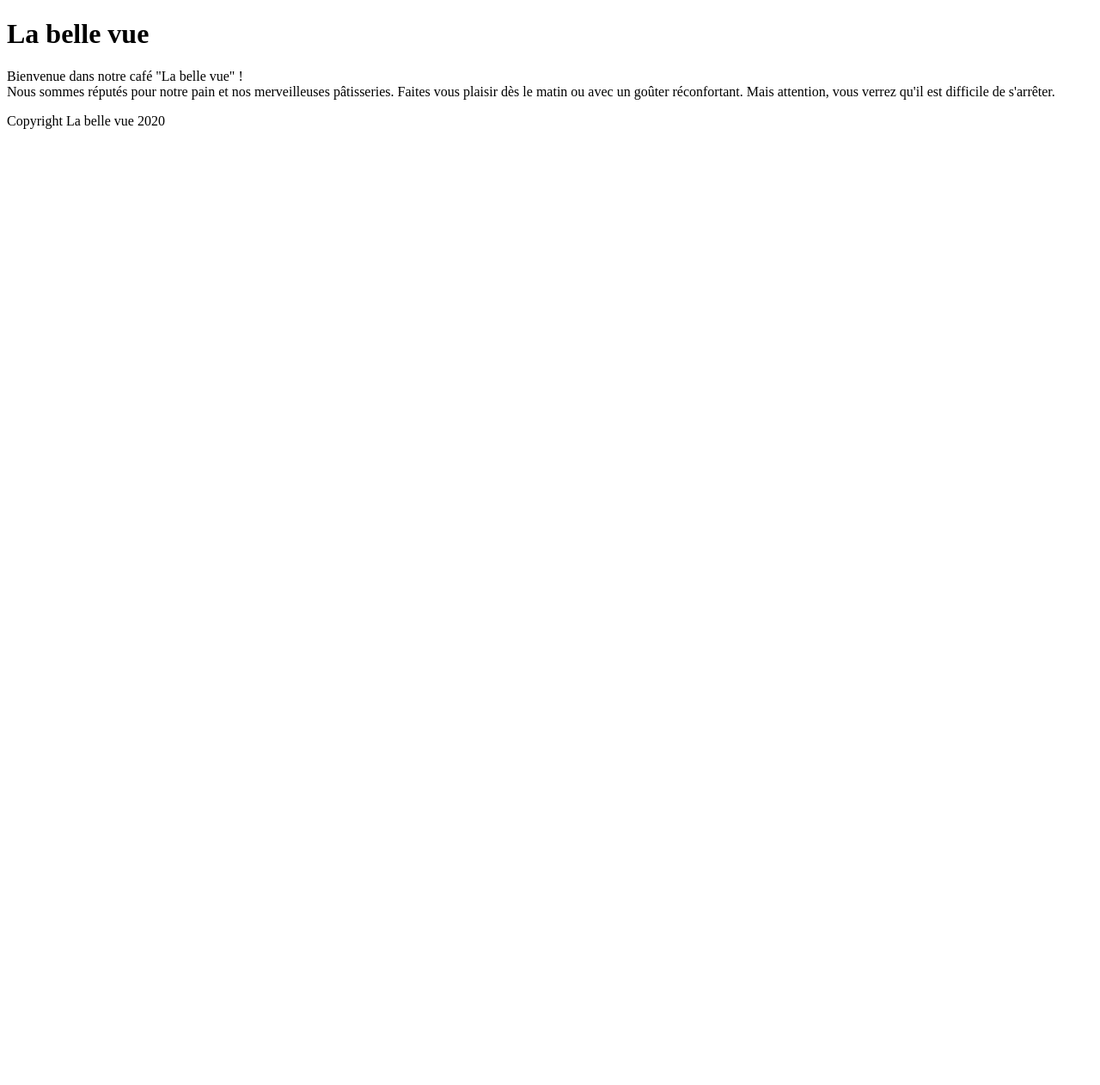
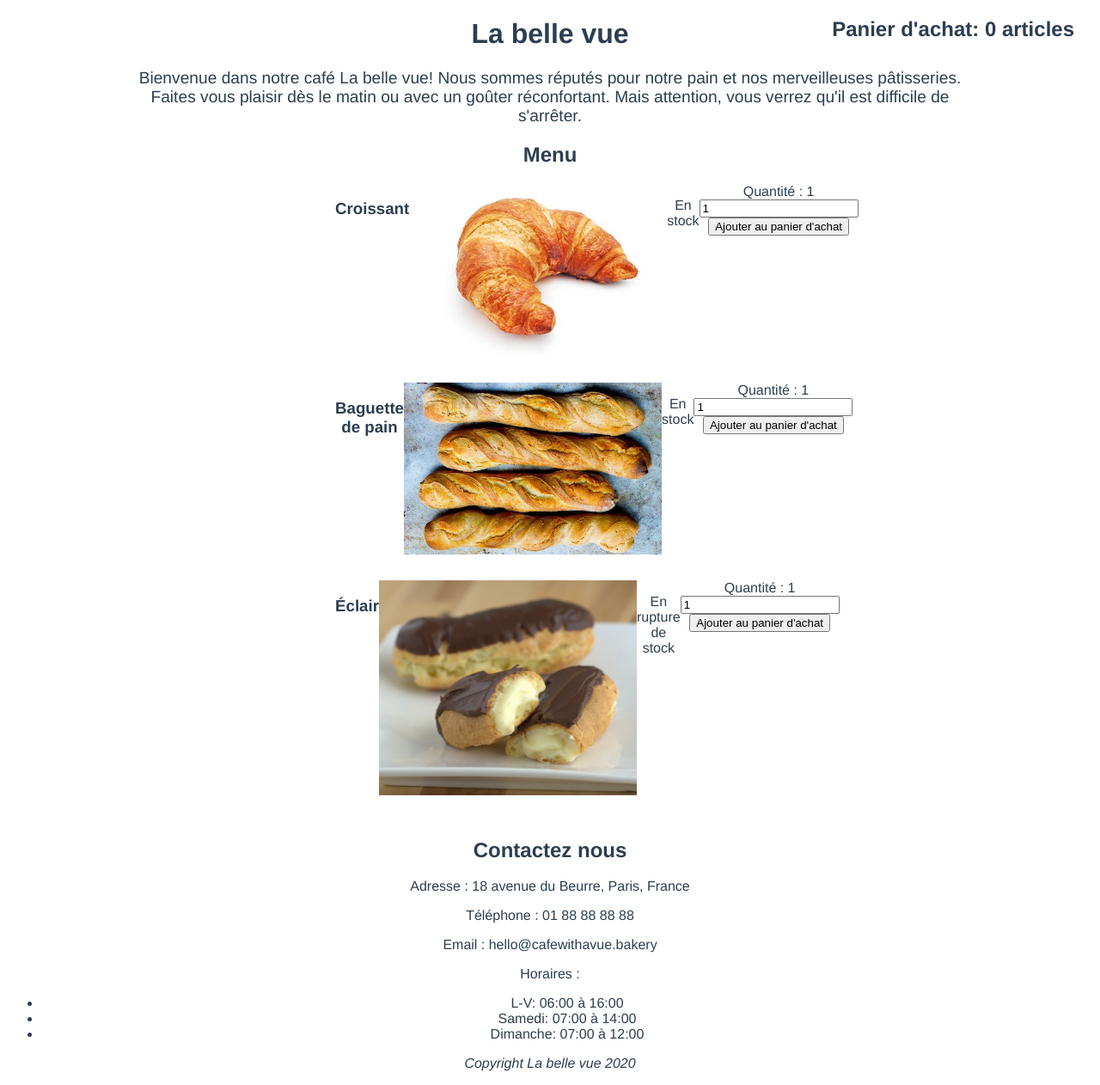
Before and after one commit to ALaureB/Vue-training, a plain HTML site: page index.html in a window 1280 px wide. Shown: the whole page at 86% size. Before the commit the page ends 800 px from the top, so only its background shows below. Drawn offline with nearby package versions, Linux system fonts and the light colour scheme.

Commit message:
Discover directives

```diff
--- a/index.html
+++ b/index.html
@@ -4,33 +4,122 @@
     <meta charset="UTF-8" />
     <meta name="viewport" content="width=device-width, initial-scale=1.0" />
     <meta http-equiv="X-UA-Compatible" content="ie=edge" />
-    <link rel="stylesheet" href="./styles.css" />
+    <link rel="stylesheet" href="./style.css" />
     <title>Cafe with a Vue</title>
   </head>
 
   <body>
-    <div id="app">
-      <h1>{{ resturantName }}</h1>
-
+    <div id="app" class="app">
+      <h1>{{ restaurantName }}</h1>
       <p class="description">
-        Bienvenue dans notre café "{{ resturantName }}" !<br />
-        Nous sommes réputés pour notre pain et nos merveilleuses pâtisseries.
-        Faites vous plaisir dès le matin ou avec un goûter réconfortant. Mais
-        attention, vous verrez qu'il est difficile de s'arrêter.
+        Bienvenue dans notre café {{ restaurantName }}! Nous sommes réputés pour
+        notre pain et nos merveilleuses pâtisseries. Faites vous plaisir dès le
+        matin ou avec un goûter réconfortant. Mais attention, vous verrez qu'il
+        est difficile de s'arrêter.
       </p>
 
+      <section class="menu">
+        <h2>Menu</h2>
+        <div
+          class="menu-item"
+          v-for="menuItem in simpleMenu"
+          :key="menuItem.name"
+        >
+          <h3>{{ menuItem.name }}</h3>
+          <img
+            class="menu-item__image"
+            :src="menuItem.image.source"
+            :alt="menuItem.image.alt"
+          />
+          <p v-if="menuItem.inStock">En stock</p>
+          <p v-else>En rupture de stock</p>
+          <div>
+            <label for="add-item-quantity"
+              >Quantité : {{ menuItem.quantity}}</label
+            >
+            <input
+              v-model.number="menuItem.quantity"
+              id="add-item-quantity"
+              type="number"
+            />
+            <button @click="addToShoppingCart(menuItem.quantity)">
+              Ajouter au panier d'achat
+            </button>
+          </div>
+        </div>
+      </section>
+
+      <aside class="shopping-cart">
+        <h2>Panier d'achat: {{ shoppingCart }} articles</h2>
+      </aside>
+
+      <h2>Contactez nous</h2>
+      <p>Adresse : {{ address }}</p>
+      <p>Téléphone : {{ phone }}</p>
+      <p>Email : {{ email }}</p>
+      <p>Horaires :</p>
+      <ul>
+        <li>L-V: 06:00 à 16:00</li>
+        <li>Samedi: 07:00 à 14:00</li>
+        <li>Dimanche: 07:00 à 12:00</li>
+      </ul>
+
       <footer class="footer">
-        <p>Copyright La belle vue 2020</p>
+        <p>Copyright {{ restaurantName }} 2020</p>
       </footer>
     </div>
 
-    <script src="https://cdn.jsdelivr.net/npm/vue@2/dist/vue.js"></script>
-
+    <script src="https://cdn.jsdelivr.net/npm/vue/dist/vue.js"></script>
     <script>
       const app = new Vue({
         el: "#app",
         data: {
-          resturantName: "La belle vue",
+          address: "18 avenue du Beurre, Paris, France",
+          email: "hello@cafewithavue.bakery",
+          phone: "01 88 88 88 88",
+          restaurantName: "La belle vue",
+          shoppingCart: 0,
+          simpleMenu: [
+            {
+              name: "Croissant",
+              image: {
+                source: "./images/croissant.jpeg",
+                alt: "Un croissant",
+              },
+              inStock: true,
+              quantity: 1,
+            },
+            {
+              name: "Baguette de pain",
+              image: {
+                source: "./images/french-baguette.jpeg",
+                alt: "Quatre baguettes de pain",
+              },
+              inStock: true,
+              quantity: 1,
+            },
+            {
+              name: "Éclair",
+              image: {
+                source: "./images/eclair.jpeg",
+                alt: "Éclair au chocolat",
+              },
+              inStock: false,
+              quantity: 1,
+            },
+          ],
+        },
+        computed: {
+          copyright() {
+            const currentYear = new Date().getFullYear();
+
+            return `Copyright ${this.restaurantName} ${currentYear}`;
+          },
+        },
+        methods: {
+          addToShoppingCart(amount) {
+            this.shoppingCart += amount;
+          },
         },
       });
     </script>
```
Also changed, not shown: images/croissant.jpeg (added), images/eclair.jpeg (added), images/french-baguette.jpeg (added).
